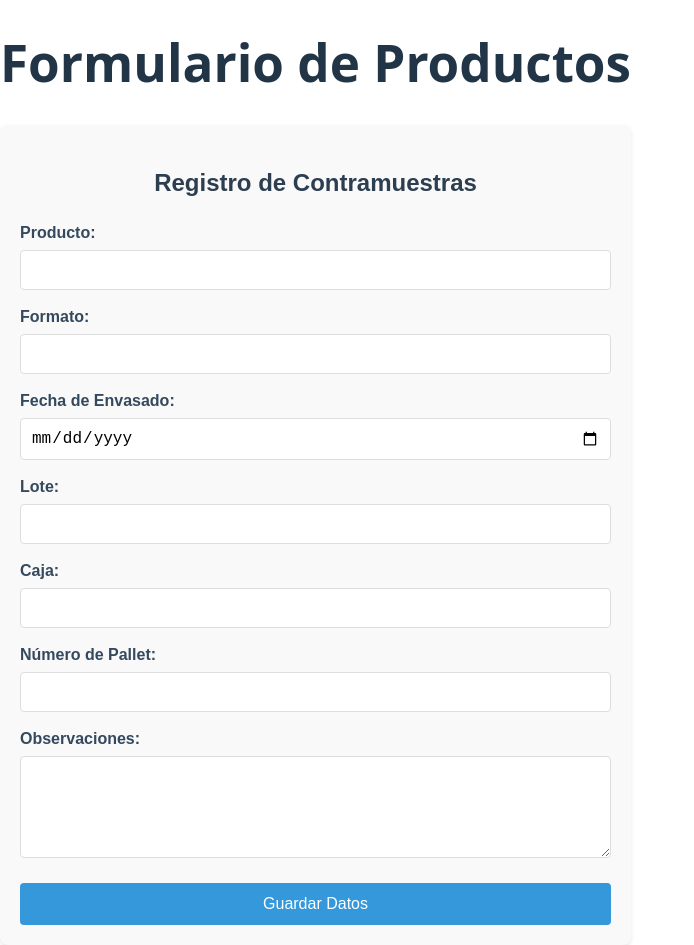
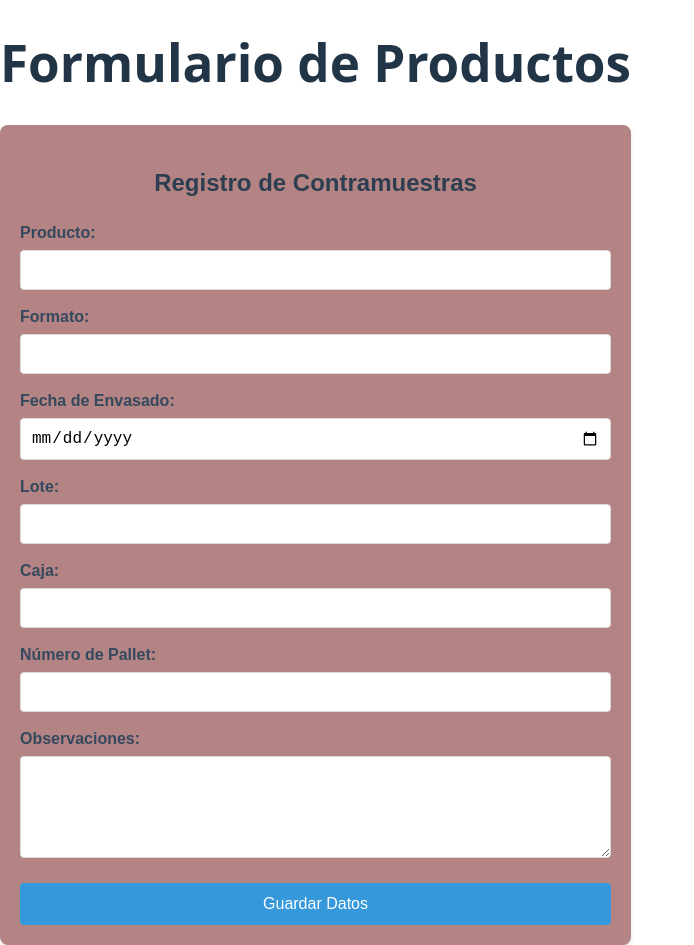
Before and after one commit to leoptr22/contra-muestras, a React (Vite) app: page / in a window 1280 px wide. Shown: the whole page, without its empty margins (0-694 px from the left). Built offline with nearby package versions, Linux system fonts and the light colour scheme.

Commit message:
Agrega logs de respuesta y mejora manejo de errores

```diff
--- a/src/Contra_muestras.jsx
+++ b/src/Contra_muestras.jsx
@@ -203,7 +203,7 @@ const styles = {
     margin: '0 auto',
     padding: '20px',
     fontFamily: 'Arial, sans-serif',
-    backgroundColor: '#f9f9f9',
+    backgroundColor: '#b48383',
     borderRadius: '8px',
     boxShadow: '0 2px 4px rgba(0,0,0,0.1)'
   },
```
